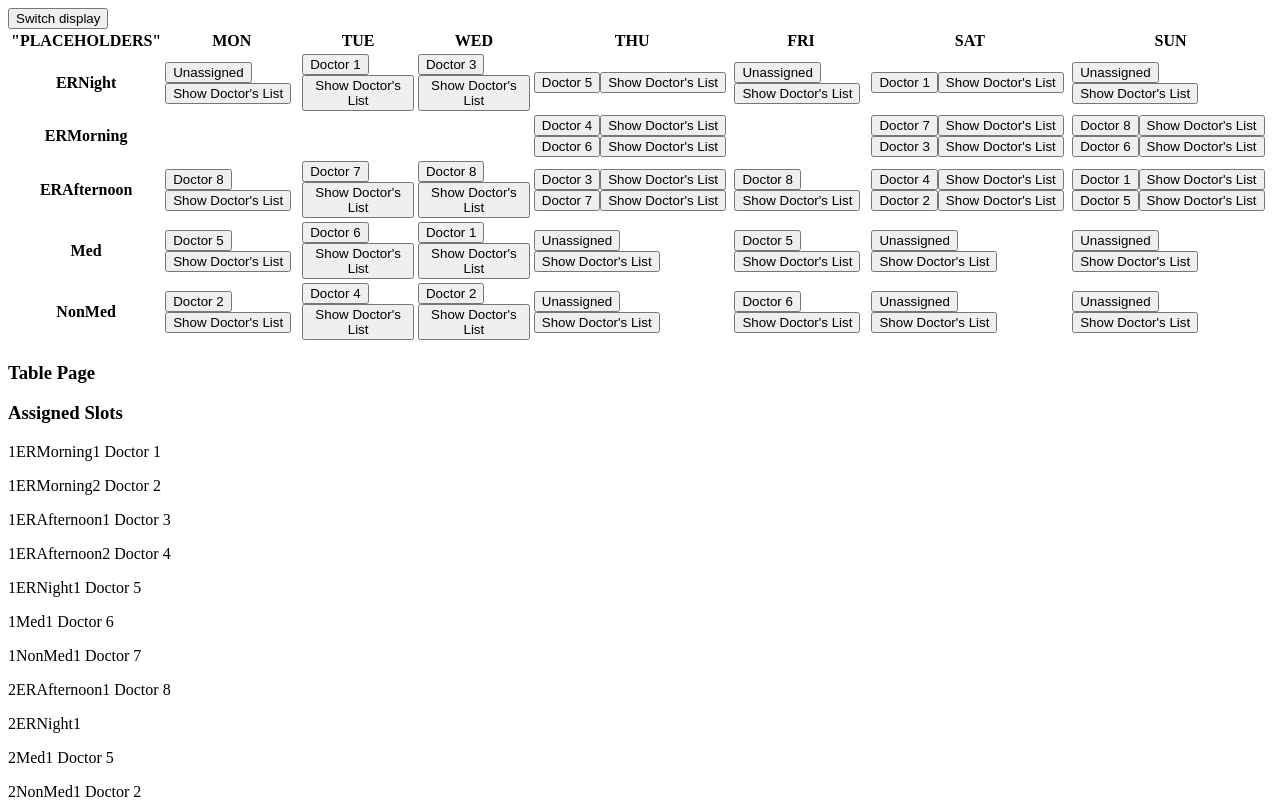
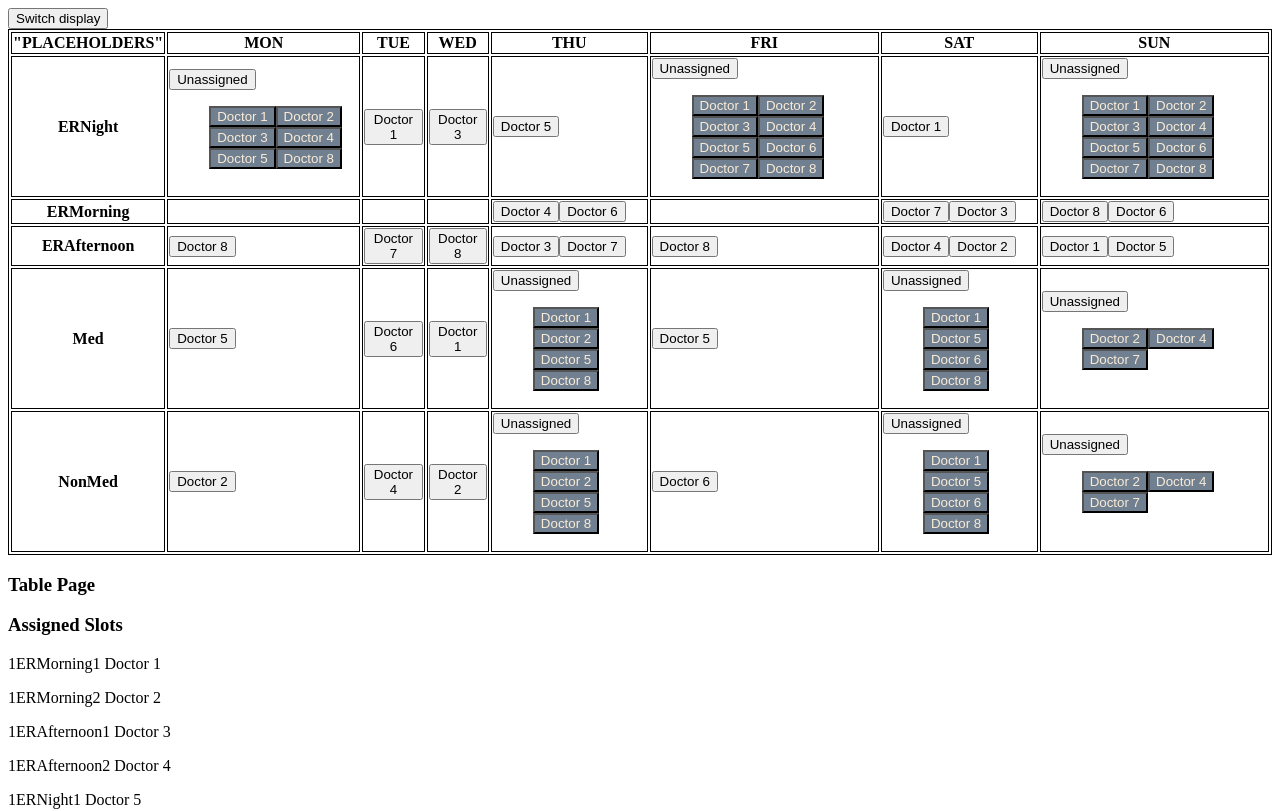
Before and after one commit to Subhavich/doc-sche, a React (Vite) app: page / in a window 1280 px wide. Shown: the top 811 px of the page. Built offline with nearby package versions, Linux system fonts and the light colour scheme.

Commit message:
primitive styling css

```diff
--- a/src/App.css
+++ b/src/App.css
@@ -0,0 +1,10 @@
+table,
+th,
+td {
+  border: 1px solid;
+}
+
+.list-btn {
+  background-color: slategray;
+  color: antiquewhite;
+}
--- a/src/TableComponents.jsx
+++ b/src/TableComponents.jsx
@@ -75,8 +75,7 @@ export const DoctorButton = ({
       >
         {doctorName}
       </button>
-      <button onClick={() => setShowList(!showList)}>Show Doctor's List</button>
-      {showList && (
+      {doctorName === "Unassigned" && (
         <DoctorList
           slots={slots}
           doctors={doctors}
@@ -105,14 +104,20 @@ export const DoctorList = ({ slots, doctors, id, handleAddDoctor }) => {
     });
   }, [doctors, thisSlot]);
 
-  console.log("Filtered Doctors:", filteredDoctors);
+  console.log(
+    "Filtered Doctors:",
+    filteredDoctors.sort((a, b) => a.name.localeCompare(b.name))
+  );
 
   return (
     <ul>
-      {filteredDoctors.map((doctor) => (
+      {filteredDoctors
+        .sort((a, b) => a.name.localeCompare(b.name))
+        .map((doctor) => (
           <button
             key={doctor.name}
             onClick={() => handleAddDoctor(id, doctor.name)}
+            className="list-btn"
           >
             {doctor.name}
           </button>
```
Lines whose indentation alone changed are shown as unchanged.
